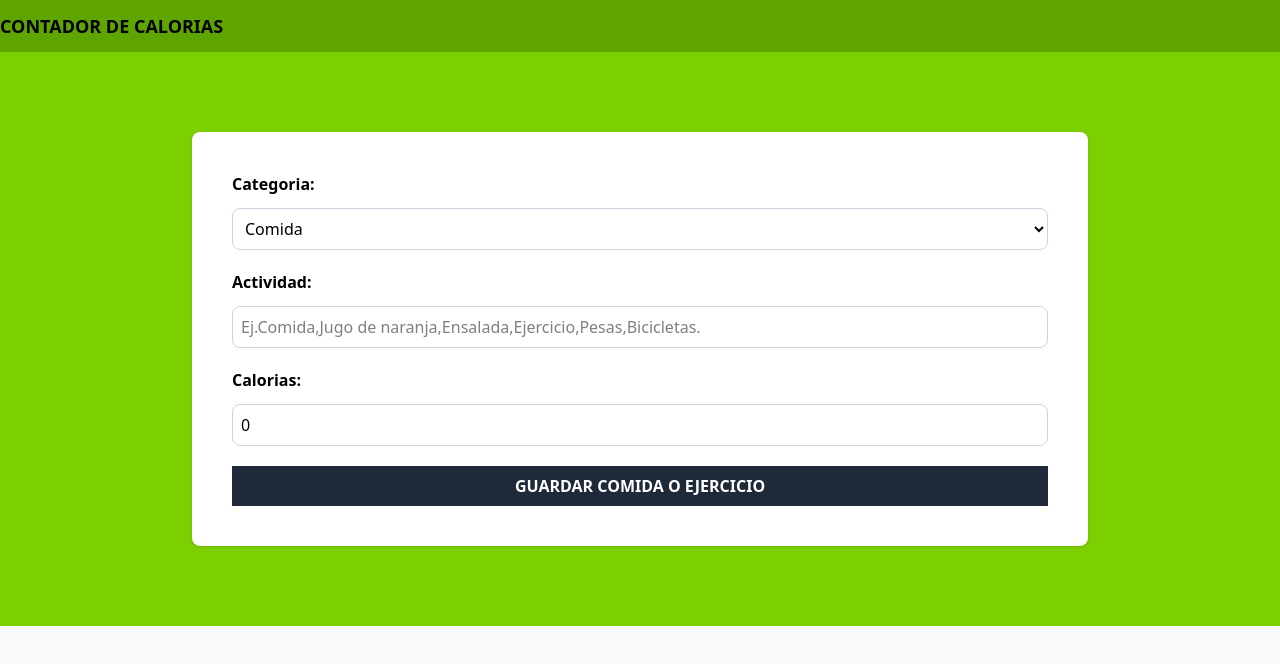
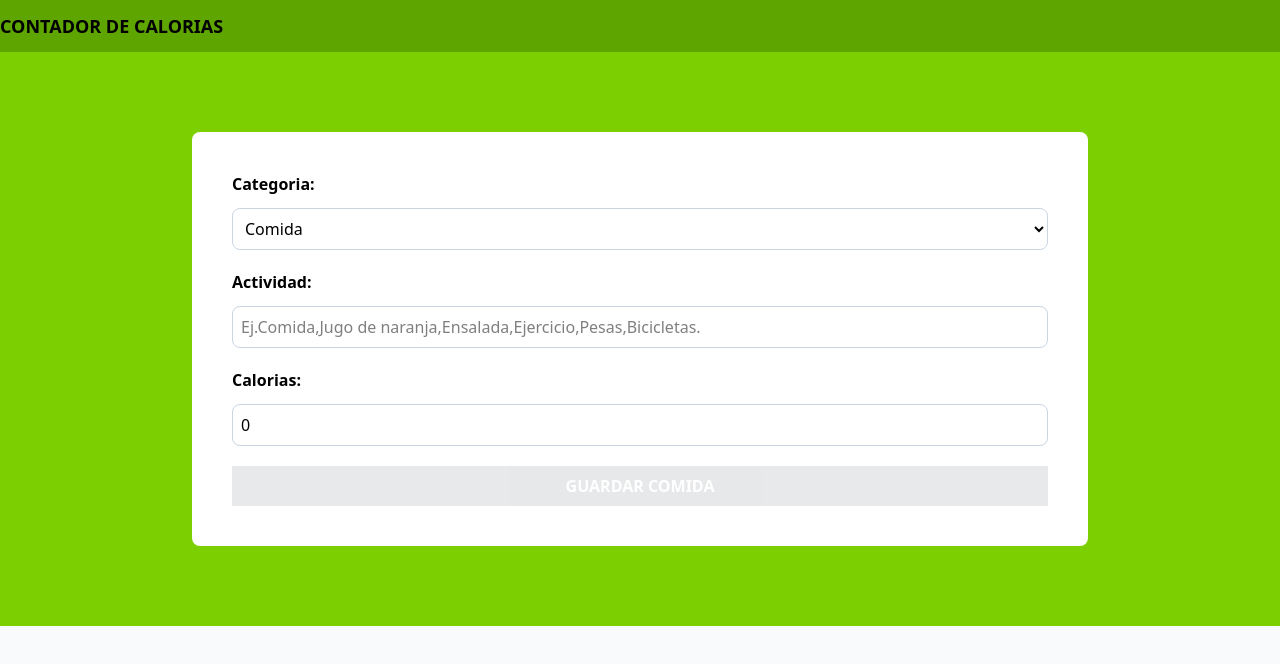
Before and after one commit to PsychoKillerdd/tracker, a React (Vite) app: page / in a window 1280 px wide. Shown: the top 664 px of the page. Built offline with nearby package versions, Linux system fonts and the light colour scheme.

Commit message:
Cumplir los roles de typescript

```diff
--- a/src/components/Form.tsx
+++ b/src/components/Form.tsx
@@ -16,14 +16,21 @@
     })
  }
 
+ const isValid = () => {
+    const {name,calories} = activity
+    return name.trim() !== '' && calories > 0
+ }
+const handleSubmit = (e :  React.FormEvent<HTMLFormElement>) => {
+    e.preventDefault()
+    console.log('cargar...')
 
-
+}
     return (
     <>
         <form
         action=""
-        className="space-y-5 bg-white shadow p-10 rounded-lg"
-        >
+        className="space-y-5 bg-white shad ow p-10 rounded-lg"
+        onSubmit={handleSubmit}>
             <div className="grid grid-cols-1 gap-3">
                 <label htmlFor="category" className="font-bold">Categoria: </label>
                 <select
@@ -65,8 +72,9 @@
             </div>
             <input
             type="submit"
-            className="bg-gray-800 hover:bg-gray-900 w-full p-2 font-bold uppercase text-white cursor-pointer"
-            value={'Guardar Comida o Ejercicio'}
+            className="bg-gray-800 hover:bg-gray-900 w-full p-2 font-bold uppercase text-white cursor-pointer disabled:opacity-10"
+            value={activity.category === 1 ? 'Guardar Comida' : 'Guardar Ejercicio'}
+            disabled={!isValid()}
             />
         </form>
     </>
--- /dev/null
+++ b/src/reducers/activityReducer.ts
@@ -0,0 +1,20 @@
+import { Activity } from "../types"
+
+export type ActivityActions = {
+
+}
+type ActiviState = {
+    activities:Activity[]
+}
+
+export const initialState : ActiviState  = {
+    activities:[]
+
+}
+export const activityReducer = (
+    state:ActiviState = initialState,
+    action:ActivityActions
+) => {
+
+
+}
```
